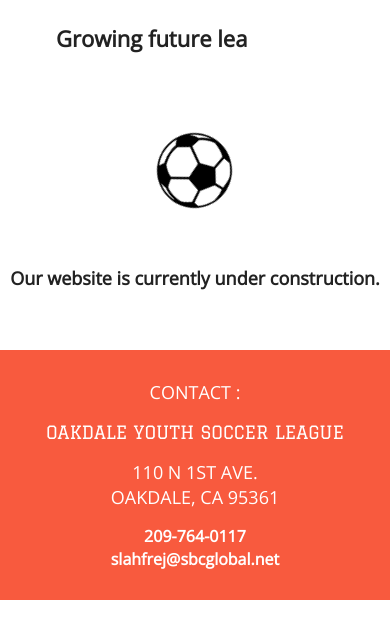
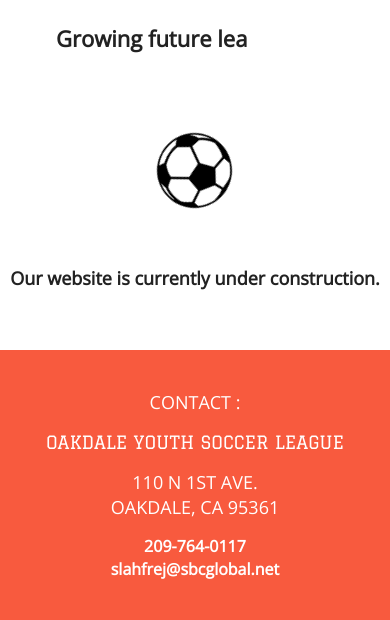
Before and after one commit to afyaf2/oy, a plain HTML site: page index.html in a window 390 px wide. Shown: the part 297-917 px from the top of the page. Drawn offline with nearby package versions, Linux system fonts and the light colour scheme.

Commit message:
commit for gh pages'

```diff
--- a/css/main.css
+++ b/css/main.css
@@ -271,6 +271,9 @@
     .under-construction h3 {
       font-size: 18px
     }
+    .footer-contact {
+      padding: 2.5rem 0
+    }
     .footer-contact h2 {
       font-size: 18px
     }
```
Also changed, not shown: index.html (+2 -2 lines).
